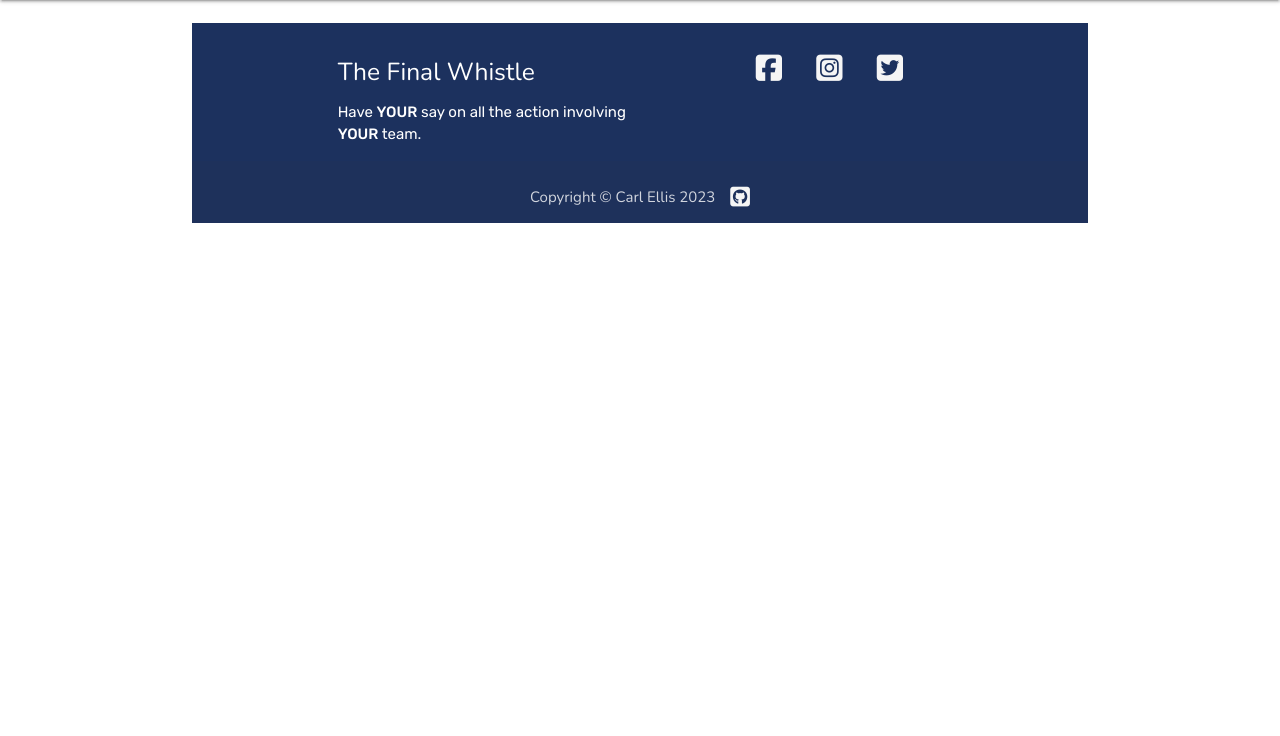
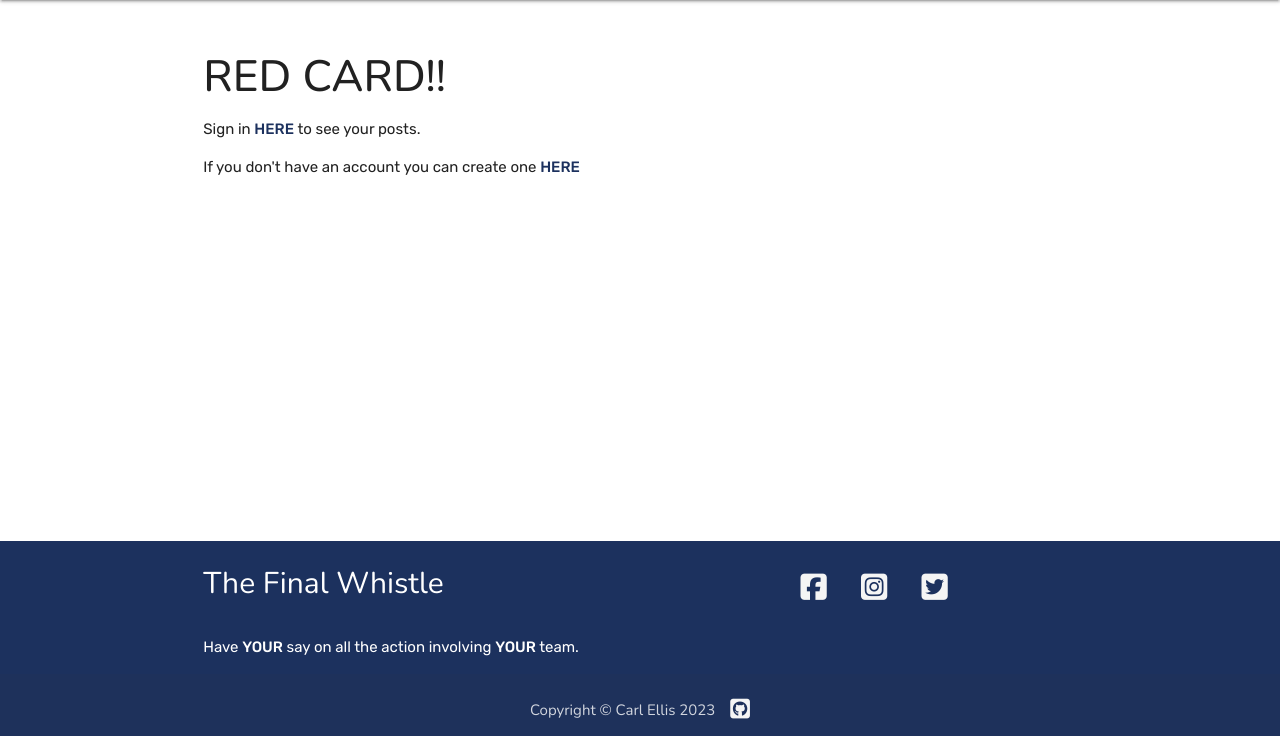
Before and after one commit to carl2087/final-whistle, a Django app: page /my_posts/ in a window 1280 px wide. Shown: the part 64-800 px from the top of the page. Run offline with Django 3.2, Linux system fonts and the light colour scheme; parts of the project's set-up code (start-up, migrations or seed data) failed here and were passed over; some libraries are stand-ins or nearby versions.

Commit message:
updated css styling for site and added aria labels to social links

```diff
--- a/forum/views.py
+++ b/forum/views.py
@@ -166,7 +166,6 @@
         )
 
     def post(self, request, pk, *args, **kwargs):
-
         forum_post = Post.objects.get(pk=pk)
         form = CreatePostForm(request.POST, request.FILES, instance=forum_post)
 
@@ -174,7 +173,7 @@
             form.instance.slug = slugify(form.instance.title)
             form.save()
 
-        return render(
+            return render(
                 request,
                 self.template_name,
                 {
@@ -183,11 +182,23 @@
                 }
             )
 
+        else:
+            return render(
+                request,
+                self.template_name,
+                {
+                    'form': form,
+                    'failed': True,
+                    'posted': False,
+                }
+            )
+
 
 class MyPosts(generic.ListView):
 
     model = Post
     template_name = 'my_posts.html'
+    paginate_by = 8
 
     def get(self, request):
 
--- a/static/css/style.css
+++ b/static/css/style.css
@@ -17,6 +17,10 @@
     padding-bottom:0px !important;
 }
 
+.no-padding {
+    padding: 0;
+}
+
 .no-margin-bottom {
     margin-bottom: 0 !important;
 }
@@ -27,6 +31,10 @@
 
 .body-text {
     font-family: 'Rubik', sans-serif;
+}
+
+.body-text > a {
+    color: white;
 }
 
 .comment-counts {
@@ -53,7 +61,7 @@
 
 .create-post-sign-links {
     text-decoration: none;
-    color: #1c315e;
+    color: #1c315e !important;
 }
 
 .go-home-link {
@@ -75,6 +83,10 @@
 .edit-post {
     font-size: 1em;
     color: #1c315e;
+}
+
+.not-sign-in-title {
+    font-size: 2em;
 }
 
 /******************************************* navbar */
@@ -139,11 +151,17 @@
     margin-left: 2em;
 }
 
+.foot-title {
+    font-size: 2em;
+    margin-top: 0;
+}
+
 /******************************** forum post list cards */
 
 .card-title {
     margin-bottom: 0;
     border-radius: 5%;
+    font-size: 1.2em !important;
 }
 
 .card-title-main {
@@ -212,7 +230,7 @@
 }
 
 .form-link {
-    color: #1c315e;
+    color: #1c315e !important;
 }
 
 .com-but {
@@ -248,3 +266,26 @@
 .create-post-form {
     margin-bottom: 1em;
 }
+
+/******************************** Modal */
+
+.modal .modal-close:hover {
+    background-color: #227c70;
+    color: white;
+}
+
+/******************************** Edit post page */
+
+.edit-post-title {
+    font-size: 3em;
+}
+
+#id_feature_image + a {
+    color: black !important;
+}
+
+a {
+    color: #1c315e;
+    text-decoration: none;
+    -webkit-tap-highlight-color: transparent;
+}
--- a/templates/base.html
+++ b/templates/base.html
@@ -58,14 +58,14 @@
         <div class="container">
             <div class="row no-margin-bottom">
                 <div class="col l6 s12">
-                    <h5 class="title-text">The Final Whistle</h5>
+                    <p class="title-text foot-title">The Final Whistle</p>
                     <p class="body-text">Have <strong>YOUR</strong> say on all the action involving <strong>YOUR</strong> team.</p>
                 </div>
                 <div class="col l4 offset-l2 s12">
                     <ul class="foot-social">
-                        <li><a class="social-links" href="https://www.facebook.com/" target="_blank"><i class="fa-brands fa-square-facebook fa-2xl"></i><span></span></a></li>
-                        <li><a class="social-links-margin social-links" href="https://www.instagram.com/" target="_blank"><i class="fa-brands fa-square-instagram fa-2xl"></i></a></li>
-                        <li><a class="social-links-margin social-links" href="https://twitter.com/?lang=en" target="_blank"><i class="fa-brands fa-square-twitter fa-2xl"></i></a></li>
+                        <li><a class="social-links" href="https://www.facebook.com/" target="_blank" aria-label="Go to Facebook"><i class="fa-brands fa-square-facebook fa-2xl"></i><span></span></a></li>
+                        <li><a class="social-links-margin social-links" href="https://www.instagram.com/" target="_blank" aria-label="Go to Instagram"><i class="fa-brands fa-square-instagram fa-2xl"></i></a></li>
+                        <li><a class="social-links-margin social-links" href="https://twitter.com/?lang=en" target="_blank" aria-label="Go to Twitter"><i class="fa-brands fa-square-twitter fa-2xl"></i></a></li>
                     </ul>
                 </div>
             </div>
@@ -74,7 +74,7 @@
             <div class="container">
                 <div class="row no-margin-bottom">
                     <div class="col s12 copy-div">
-                        <p class="copyright title-text">Copyright &copy; Carl Ellis <span id="copyright"></span><a class="github-logo" href="https://github.com/carl2087?tab=repositories" target="_blank"><i class="fa-brands fa-square-github fa-xl"></i></a></p>
+                        <p class="copyright title-text">Copyright &copy; Carl Ellis <span id="copyright"></span><a class="github-logo" href="https://github.com/carl2087?tab=repositories" target="_blank" aria-label="Go to GitHub"><i class="fa-brands fa-square-github fa-xl"></i></a></p>
                     </div>
                 </div>
             </div>
--- a/templates/index.html
+++ b/templates/index.html
@@ -7,7 +7,7 @@
     <div class="col s6 m4 center-align"><h4 class="title-text create-post-link hoverable flow-text"><a href="{% url 'my_posts' %}">My posts</a></h4></div>
     <!-- forum entries column -->
     <div class="col s12">
-
+        <hr>
         <div class="row">
             {% for post in post_list %}
 
@@ -15,13 +15,13 @@
                 <div class="card medium hoverable">
                     <div class="card-image waves-effect waves-block waves-light">
                         {% if "placeholder" in post.feature_image.url %}
-                        <img class="activator" src="https://res.cloudinary.com/ddkb2afxq/image/upload/v1678024895/images-the-final-whistle/football-on-pitch_urfmwe.jpg">
+                        <img class="activator" src="https://res.cloudinary.com/ddkb2afxq/image/upload/v1678024895/images-the-final-whistle/football-on-pitch_urfmwe.jpg" alt="Three footballs on a pitch">
                         <h5 class="card-title title-text card-title-main flow-text">{{ post.team }}</h5>
                     </div>
                     <div>
 
                         {% else %}
-                        <img class="activator" src=" {{ post.feature_image.url }} ">
+                        <img class="activator" src=" {{ post.feature_image.url }} " alt="{{ post.title }}">
 
                         <h5 class="card-title card-title-main title-text flow-text">{{ post.team }}</h5>
                         {% endif %}
--- a/templates/my_posts.html
+++ b/templates/my_posts.html
@@ -12,21 +12,24 @@
                     <div class="card-image waves-effect waves-block waves-light">
                         {% if "placeholder" in post.feature_image.url %}
                         <img class="activator"
-                            src="https://res.cloudinary.com/ddkb2afxq/image/upload/v1678024895/images-the-final-whistle/football-on-pitch_urfmwe.jpg">
+                            src="https://res.cloudinary.com/ddkb2afxq/image/upload/v1678024895/images-the-final-whistle/football-on-pitch_urfmwe.jpg"
+                            alt="Three footballs on a pitch.">
                         <h5 class="card-title title-text card-title-main">{{ post.team }}</h5>
                     </div>
                     <div>
 
                         {% else %}
-                        <img class="activator" src=" {{ post.feature_image.url }} ">
+                        <img class="activator" src=" {{ post.feature_image.url }} " alt="{{  post.title }}">
 
                         <h5 class="card-title card-title-main title-text">{{ post.team }}</h5>
                         {% endif %}
                     </div>
                     <div class="card-content">
-                        <span class="title-text activator card-title"> {{ post.title }} &raquo</h5></span>
+                        <span class="title-text activator card-title flow-text">
+                            {{ post.title }} &raquo</span>
                         <span></span>
-                        <p><strong><a class="card-link" href="{% url 'post_detail' post.slug %}">Full Post</a></strong>
+                        <p>
+                            <strong><a class="card-link" href="{% url 'post_detail' post.slug %}">Full Post</a></strong>
                         </p>
                         <span><i class="fa-solid fa-turn-up vote-arrow card-arrow"></i><strong>
                                 {{ post.num_of_upvotes }} </strong></span>
@@ -62,7 +65,8 @@
                         </strong>
                     </div>
                     <div class="modal-footer">
-                        <a href="{% url 'delete_post' post.id %}" class="modal-close waves-effect waves-green btn-flat">Delete post</a>
+                        <a href="{% url 'delete_post' post.id %}"
+                            class="modal-close waves-effect waves-green btn-flat">Delete post</a>
                         <a href="#!" class="modal-close waves-effect waves-green btn-flat">Cancel delete</a>
                     </div>
                 </div>
@@ -75,8 +79,17 @@
             {% endfor %}
         </div>
     </div>
+</div>
+    {% else %}
+</div>
+<div class="row">
+    <div class="col s12">
+        <h3 class="title-text"><strong>RED CARD!!</strong></h3>
+        <p class="body-text">Sign in <a class="create-post-sign-links"  href="{% url 'account_login' %}"><strong>HERE</strong></a> to see your posts.</p>
+        <p class="body-text">If you don't have an account you can create one <a class="create-post-sign-links" href="{% url 'account_signup' %}"><strong>HERE</strong></a></p>
+    </div>
+</div>
+</div>
 
-</div>
 {% endif %}
-
 {% endblock %}
```
Also changed, not shown: templates/edit_post.html (+13 -3 lines).
